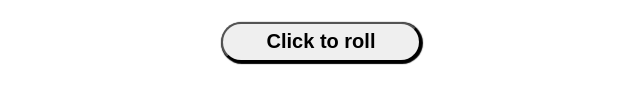
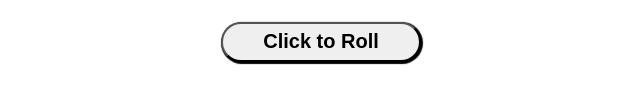
Before and after one commit to ElementalDev/sparta_dice, a plain HTML site: page dice-starter-code/index.html in a window 1280 px wide. Shown: the part 653-756 px from the top of the page, 319-959 px from the left. Drawn offline with Linux system fonts and the light colour scheme.

Commit message:
Removed the button and added an event listener

```diff
--- a/dice-starter-code/index.html
+++ b/dice-starter-code/index.html
@@ -37,7 +37,6 @@
       </div>
     </div>
     <h2>Feelin' lucky?</h2>
-    <button type="button" name="button" class="refreshButton" onclick="rollDice(randomNumberGen())">Click to roll</button>
     <script type="text/javascript" src="js/index.js"></script>
   </body>
 </html>
--- a/dice-starter-code/js/index.js
+++ b/dice-starter-code/js/index.js
@@ -52,3 +52,13 @@ function rollDice(randNum) {
       break;
     }
 }
+
+var button = document.createElement("button"); //Create the button within the HTML
+button.innerHTML = "Click to Roll"; //Give it some text
+button.className = "refreshButton" //Give it a class name
+
+document.body.appendChild(button); //Add the button to the body
+
+button.onclick = function() { //Select the button and add the onclick event listener.
+  rollDice(randomNumberGen());
+}
```
